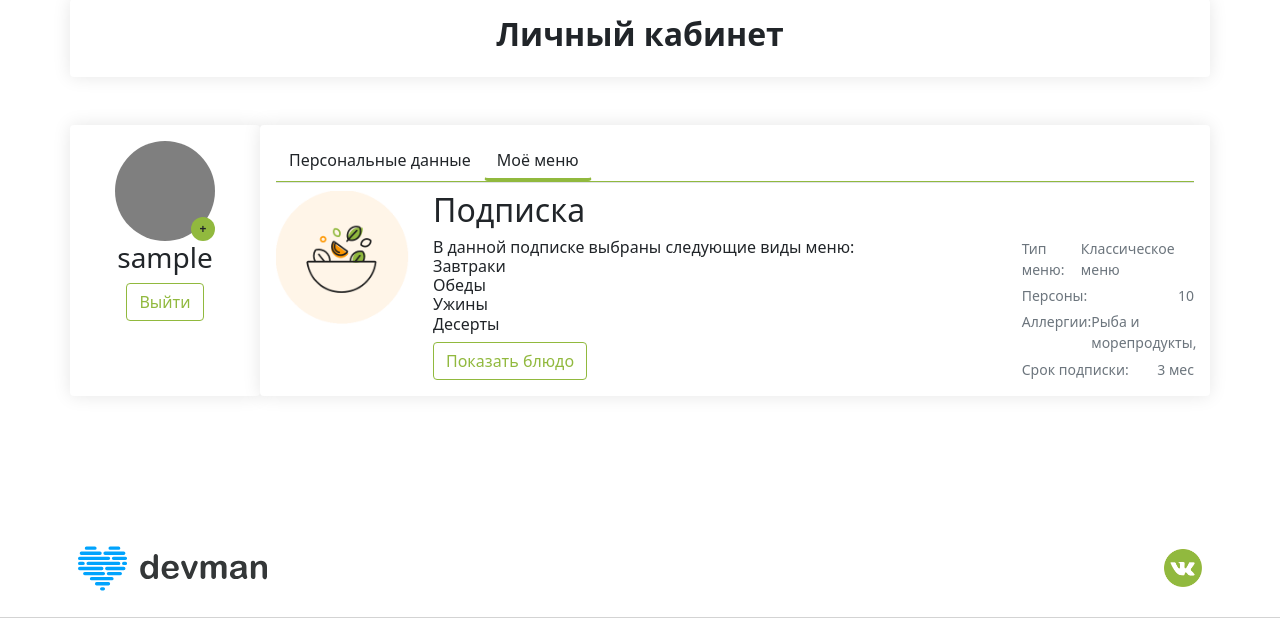
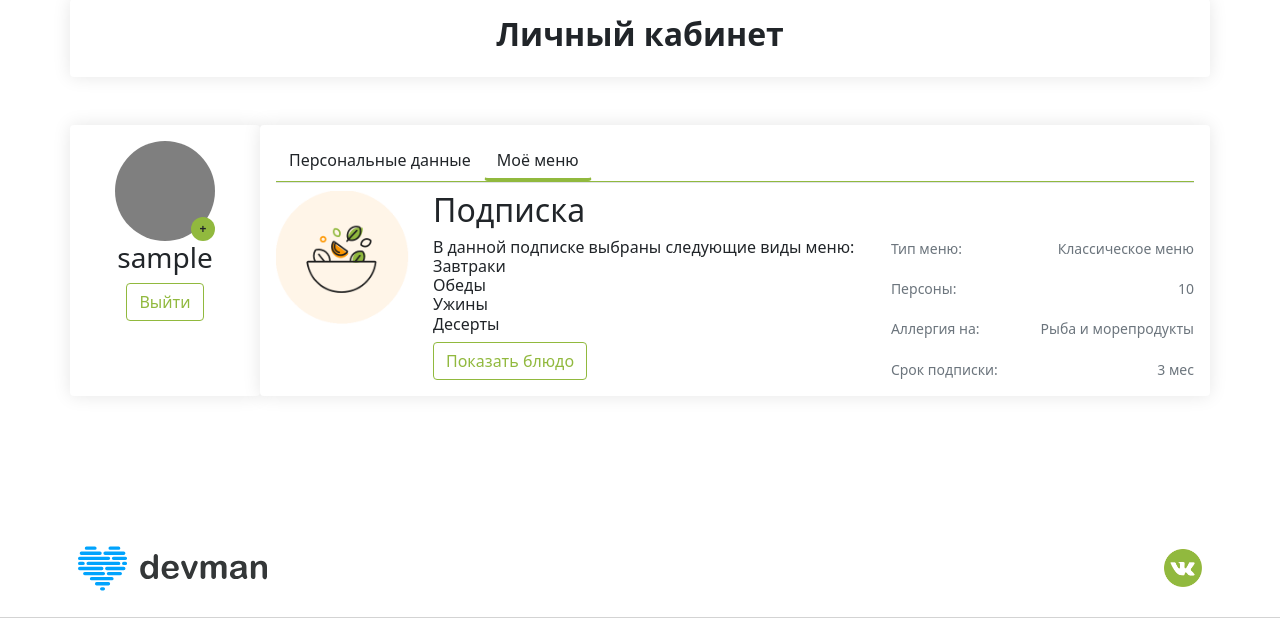
Before and after one commit to 949027/food-plan, a Django app: page /user/profile/ in a window 1280 px wide, after a click on "Моё меню". Shown: the part 118-738 px from the top of the page. Run offline with Django 4.2, Linux system fonts and the light colour scheme; a user stored in the database is signed in; data comes from the database, SQL or seed files in the repository; tables that the repository leaves empty hold one stand-in row (values such as "Sample post"); parts of the project's set-up code (start-up, migrations or seed data) failed here and were passed over.

Commit message:
Some design improvements

```diff
--- a/accounts/templates/accounts/lk.html
+++ b/accounts/templates/accounts/lk.html
@@ -86,7 +86,7 @@
                           <h2>Подписка</h2>
                         </div>
                         {% if order %}
-                        <div class="col-md-12 col-lg-9">
+                        <div class="col-md-12 col-lg-7">
                           <h6>В данной подписке выбраны следующие виды меню:<br>
                               {% if order.breakfast %} Завтраки<br> {% endif %}
                               {% if order.lunch %} Обеды<br> {% endif %}
@@ -98,25 +98,22 @@
                             Показать блюдо
                           </a>
                         </div>
-                        <div class="col-md-12 col-lg-3 text-muted d-flex flex-column justify-content-between">
+                        <div class="col-md-12 col-lg-5 text-muted d-flex flex-column justify-content-between">
                           <div class="d-flex flex-row justify-content-between">
                             <small>Тип меню: </small><small>{{ order.get_menu_type_display }}</small>
                           </div>
                           <div class="d-flex flex-row justify-content-between">
                             <small>Персоны: </small><small>{{ order.persons_amount }}</small>
                           </div>
-                          <div class="d-flex flex-row justify-content-between">
-                            <small>Аллергии: </small>
-                            <small>
                           {% if allergies %}
                             {% for allergy in allergies %}
-                                    {{ allergy.name }},
+                              <div class="d-flex flex-row justify-content-between">
+                                <small>Аллергия на: </small><small>{{ allergy.name }} </small>
+                              </div>
                             {% endfor %}
                           {% else %}
                             нет
                           {% endif %}
-                            </small>
-                          </div>
                           <div class="d-flex flex-row justify-content-between">
                             <small>Срок подписки: </small><small>{{ order.duration }} мес</small>
                           </div>
```
Lines whose indentation alone changed are shown as unchanged.
